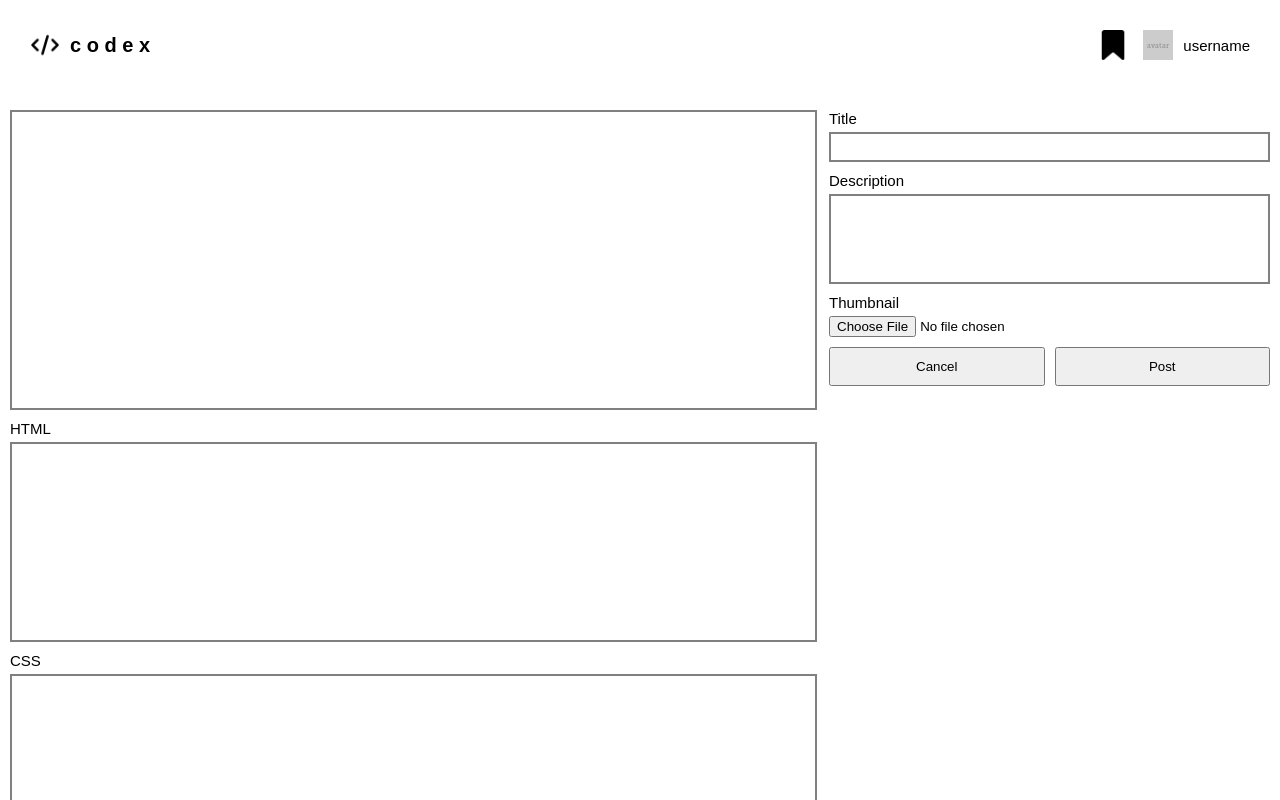
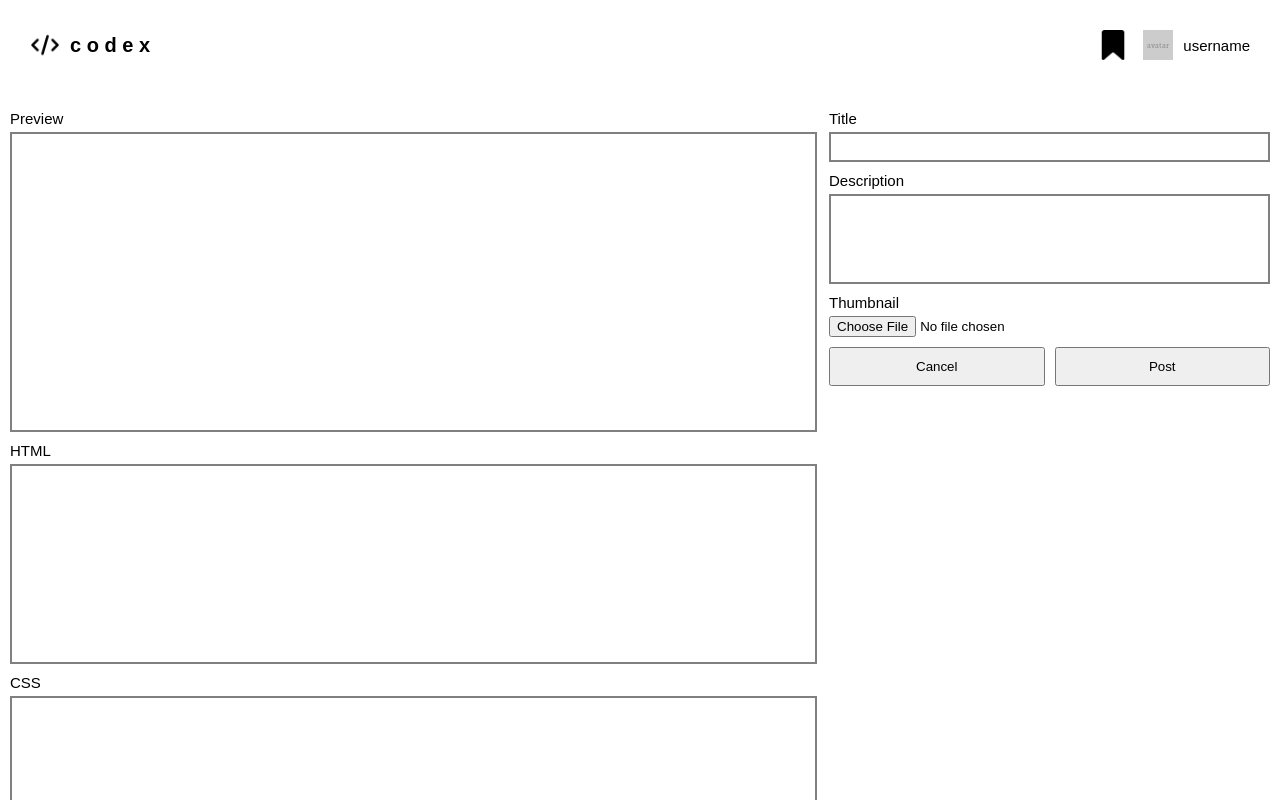
Before and after one commit to mariavinaq/codex, a React (Vite) app: page /submit in a window 1280 px wide. Shown: the top 800 px of the page. Built offline with nearby package versions, Linux system fonts and the light colour scheme.

Commit message:
Add form label

```diff
--- a/src/pages/SubmitPost/SubmitPost.tsx
+++ b/src/pages/SubmitPost/SubmitPost.tsx
@@ -23,6 +23,7 @@ const SubmitPost = () => {
             <form className='submit-post__form'>
                 <div className='submit-post__codes'>
                     <div className='submit-post__editor submit-post__editor--preview'>
+                    <label className='submit-post__form-title' htmlFor='preview'>Preview</label>
                         <iframe id='preview' className='submit-post__editor-code submit-post__editor-code--preview' srcDoc={preview}></iframe>
                     </div>
                     <div className='submit-post__editor'>
```
